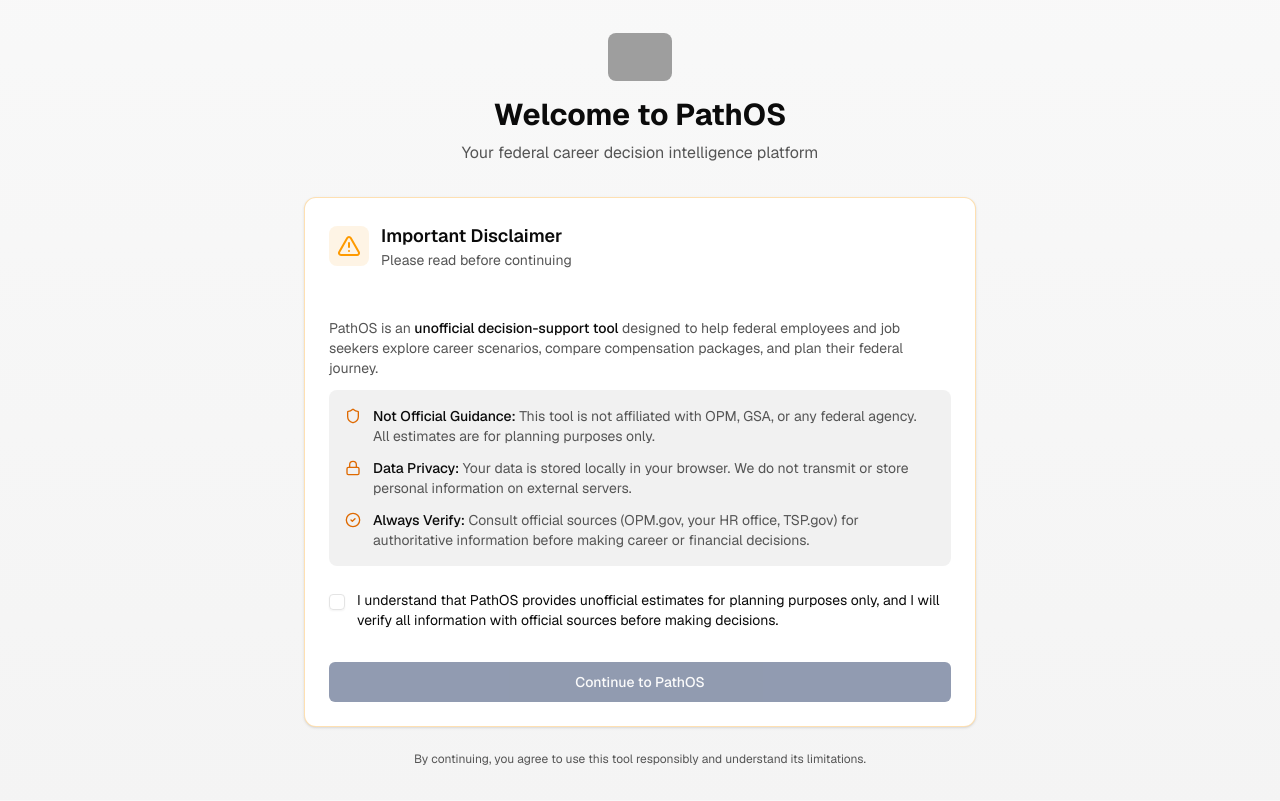
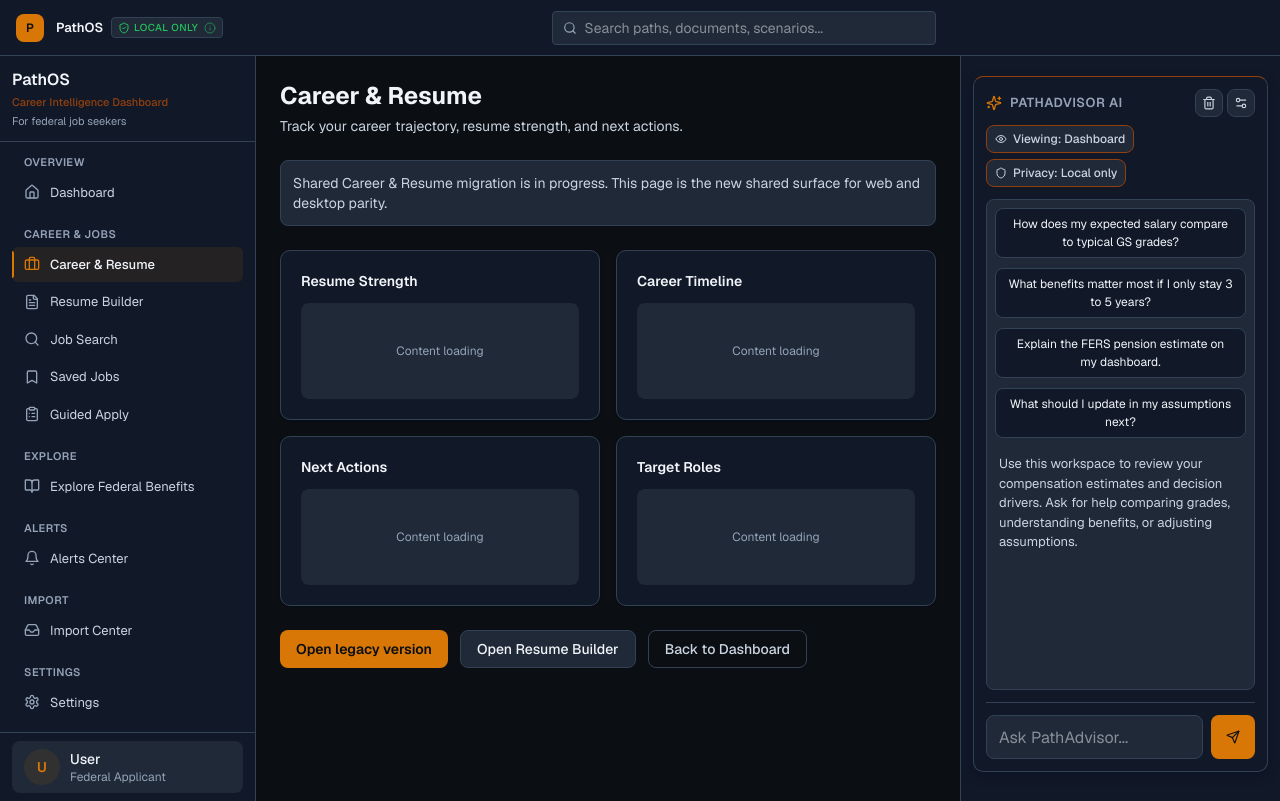
Before and after one commit to PathOSFederal/pathos-desktop-v2, a Next.js app: page /dashboard/career in a window 1280 px wide. Built offline with nearby package versions, Linux system fonts and the light colour scheme; grey boxes are pictures that could not be loaded.

Commit message:
#feature/shared-screen-par update

```diff
--- /dev/null
+++ b/app/(legacy)/layout.tsx
@@ -0,0 +1,11 @@
+import type React from 'react';
+import { AppShell } from '@/components/app-shell';
+
+/**
+ * Legacy route group layout.
+ *
+ * Legacy pages continue to use the original Next AppShell wrapper.
+ */
+export default function LegacyGroupLayout(props: { children: React.ReactNode }) {
+  return <AppShell>{props.children}</AppShell>;
+}
--- /dev/null
+++ b/app/(shared)/dashboard/career/page.tsx
@@ -0,0 +1,77 @@
+'use client';
+
+import { useCallback, useState } from 'react';
+import { useSearchParams } from 'next/navigation';
+import { NavigationProvider } from '@pathos/adapters';
+import { parseThemeVariant } from '@pathos/core';
+import { useNextNavAdapter, NextNavLink } from '@/lib/adapters/next-nav-adapter';
+import {
+  SharedAppShell,
+  CareerScreen,
+  PathAdvisorRail,
+  type PathAdvisorMessage,
+  type ThemeVariant,
+} from '@pathos/ui';
+
+const SIMULATED_REPLY =
+  'Thanks for your question. This is a local-only preview—PathAdvisor will use your context when connected.';
+
+function SharedCareerShell(props: { themeVariant?: ThemeVariant }) {
+  const [advisorMessages, setAdvisorMessages] = useState<PathAdvisorMessage[]>([]);
+
+  const handleAdvisorSend = useCallback(function (text: string) {
+    const userMessage: PathAdvisorMessage = { role: 'user', content: text };
+    setAdvisorMessages(function (prev) {
+      const next = [];
+      for (let i = 0; i < prev.length; i++) {
+        next.push(prev[i]);
+      }
+      next.push(userMessage);
+      return next;
+    });
+
+    setTimeout(function () {
+      const assistantMessage: PathAdvisorMessage = {
+        role: 'assistant',
+        content: SIMULATED_REPLY,
+      };
+      setAdvisorMessages(function (prev) {
+        const next = [];
+        for (let i = 0; i < prev.length; i++) {
+          next.push(prev[i]);
+        }
+        next.push(assistantMessage);
+        return next;
+      });
+    }, 600);
+  }, []);
+
+  return (
+    <SharedAppShell
+      platform="web"
+      themeVariant={props.themeVariant}
+      rightRail={
+        <PathAdvisorRail
+          dock="right"
+          messages={advisorMessages}
+          onSend={handleAdvisorSend}
+        />
+      }
+      advisorDock="right"
+    >
+      <CareerScreen />
+    </SharedAppShell>
+  );
+}
+
+export default function CareerPage() {
+  const adapter = useNextNavAdapter();
+  const searchParams = useSearchParams();
+  const themeVariant = parseThemeVariant(searchParams.get('theme')) ?? undefined;
+
+  return (
+    <NavigationProvider adapter={adapter} linkComponent={NextNavLink}>
+      <SharedCareerShell themeVariant={themeVariant} />
+    </NavigationProvider>
+  );
+}
--- /dev/null
+++ b/app/(shared)/dashboard/resume-builder/page.tsx
@@ -0,0 +1,77 @@
+'use client';
+
+import { useCallback, useState } from 'react';
+import { useSearchParams } from 'next/navigation';
+import { NavigationProvider } from '@pathos/adapters';
+import { parseThemeVariant } from '@pathos/core';
+import { useNextNavAdapter, NextNavLink } from '@/lib/adapters/next-nav-adapter';
+import {
+  SharedAppShell,
+  PathAdvisorRail,
+  ResumeBuilderScreen,
+  type PathAdvisorMessage,
+  type ThemeVariant,
+} from '@pathos/ui';
+
+const SIMULATED_REPLY =
+  'Thanks for your question. This is a local-only preview—PathAdvisor will use your context when connected.';
+
+function SharedResumeBuilderShell(props: { themeVariant?: ThemeVariant }) {
+  const [advisorMessages, setAdvisorMessages] = useState<PathAdvisorMessage[]>([]);
+
+  const handleAdvisorSend = useCallback(function (text: string) {
+    const userMessage: PathAdvisorMessage = { role: 'user', content: text };
+    setAdvisorMessages(function (prev) {
+      const next = [];
+      for (let i = 0; i < prev.length; i++) {
+        next.push(prev[i]);
+      }
+      next.push(userMessage);
+      return next;
+    });
+
+    setTimeout(function () {
+      const assistantMessage: PathAdvisorMessage = {
+        role: 'assistant',
+        content: SIMULATED_REPLY,
+      };
+      setAdvisorMessages(function (prev) {
+        const next = [];
+        for (let i = 0; i < prev.length; i++) {
+          next.push(prev[i]);
+        }
+        next.push(assistantMessage);
+        return next;
+      });
+    }, 600);
+  }, []);
+
+  return (
+    <SharedAppShell
+      platform="web"
+      themeVariant={props.themeVariant}
+      rightRail={
+        <PathAdvisorRail
+          dock="right"
+          messages={advisorMessages}
+          onSend={handleAdvisorSend}
+        />
+      }
+      advisorDock="right"
+    >
+      <ResumeBuilderScreen />
+    </SharedAppShell>
+  );
+}
+
+export default function ResumeBuilderPage() {
+  const adapter = useNextNavAdapter();
+  const searchParams = useSearchParams();
+  const themeVariant = parseThemeVariant(searchParams.get('theme')) ?? undefined;
+
+  return (
+    <NavigationProvider adapter={adapter} linkComponent={NextNavLink}>
+      <SharedResumeBuilderShell themeVariant={themeVariant} />
+    </NavigationProvider>
+  );
+}
--- /dev/null
+++ b/app/(shared)/layout.tsx
@@ -0,0 +1,11 @@
+import type React from 'react';
+
+/**
+ * Shared route group layout.
+ *
+ * Intentionally minimal: shared routes render their own SharedAppShell from
+ * @pathos/ui and must not be wrapped by the legacy Next AppShell.
+ */
+export default function SharedGroupLayout(props: { children: React.ReactNode }) {
+  return <>{props.children}</>;
+}
--- /dev/null
+++ b/app/dashboard/layout.tsx
@@ -0,0 +1,12 @@
+import type React from 'react';
+import { AppShell } from '@/components/app-shell';
+
+/**
+ * Legacy dashboard layout wrapper.
+ *
+ * Keeps existing Next dashboard sub-routes on the legacy shell while shared
+ * routes are hosted under app/(shared).
+ */
+export default function LegacyDashboardLayout(props: { children: React.ReactNode }) {
+  return <AppShell>{props.children}</AppShell>;
+}
--- a/app/layout.tsx
+++ b/app/layout.tsx
@@ -1,7 +1,6 @@
 import type React from 'react';
 import type { Metadata } from 'next';
 import { Geist, Geist_Mono } from 'next/font/google';
-import { AppShell } from '@/components/app-shell';
 import { Toaster } from '@/components/ui/toaster';
 import { Providers } from './providers';
 import './globals.css';
@@ -59,7 +58,7 @@ export default function RootLayout(props: Readonly<{ children: React.ReactNode }
     <html lang="en" className={geistSans.variable + ' ' + geistMono.variable + ' dark'} suppressHydrationWarning>
       <body className="font-sans antialiased">
         <Providers>
-          <AppShell>{children}</AppShell>
+          {children}
           <Toaster />
         </Providers>
       </body>
--- a/packages/ui/src/screens/CareerScreen.tsx
+++ b/packages/ui/src/screens/CareerScreen.tsx
@@ -13,10 +13,12 @@ import { useNav } from '@pathos/adapters';
 
 export interface CareerScreenProps {
   userName?: string;
+  legacyHref?: string;
 }
 
-export function CareerScreen(_props: CareerScreenProps) {
+export function CareerScreen(props: CareerScreenProps) {
   const nav = useNav();
+  const legacyHref = props.legacyHref ?? '/dashboard-legacy/career';
 
   return (
     <div className="p-4 lg:p-6 space-y-6">
@@ -25,6 +27,18 @@ export function CareerScreen(_props: CareerScreenProps) {
         <p className="text-sm mt-1" style={{ color: 'var(--p-text-muted)' }}>
           Track your career trajectory, resume strength, and next actions.
         </p>
+      </div>
+
+      <div
+        className="p-3 text-sm"
+        style={{
+          background: 'var(--p-surface2)',
+          border: '1px solid var(--p-border)',
+          borderRadius: 'var(--p-radius)',
+          color: 'var(--p-text-muted)',
+        }}
+      >
+        Shared Career & Resume migration is in progress. This page is the new shared surface for web and desktop parity.
       </div>
 
       <div className="grid grid-cols-1 md:grid-cols-2 gap-4">
@@ -37,13 +51,26 @@ export function CareerScreen(_props: CareerScreenProps) {
       <div className="flex gap-3">
         <button
           type="button"
-          onClick={function () { nav.push('/dashboard/resume-builder'); }}
-          className="px-4 py-2 text-sm font-medium transition-colors"
+          onClick={function () { nav.push(legacyHref); }}
+          className="px-4 py-2 text-sm font-semibold transition-colors"
           style={{
             background: 'var(--p-accent)',
             borderRadius: 'var(--p-radius)',
             color: 'var(--p-bg)',
             border: 'none',
+          }}
+        >
+          Open legacy version
+        </button>
+        <button
+          type="button"
+          onClick={function () { nav.push('/dashboard/resume-builder'); }}
+          className="px-4 py-2 text-sm font-medium transition-colors"
+          style={{
+            background: 'var(--p-surface2)',
+            border: '1px solid var(--p-border)',
+            borderRadius: 'var(--p-radius)',
+            color: 'var(--p-text)',
           }}
         >
           Open Resume Builder
--- a/packages/ui/src/screens/ResumeBuilderScreen.tsx
+++ b/packages/ui/src/screens/ResumeBuilderScreen.tsx
@@ -12,6 +12,7 @@
 
 import type React from 'react';
 import { useState, useEffect, useCallback } from 'react';
+import { useNav } from '@pathos/adapters';
 import {
   FileText,
   Save,
@@ -48,7 +49,9 @@ import type {
 // Props
 // ---------------------------------------------------------------------------
 
-export interface ResumeBuilderScreenProps {}
+export interface ResumeBuilderScreenProps {
+  legacyHref?: string;
+}
 
 // ---------------------------------------------------------------------------
 // Helper: generate IDs
@@ -261,6 +264,7 @@ function ResumePreview(props: { draft: ResumeDraft; hideSensitive: boolean }) {
 // ---------------------------------------------------------------------------
 
 export function ResumeBuilderScreen(_props: ResumeBuilderScreenProps) {
+  const nav = useNav();
   const [store, setStore] = useState<ResumeStore>({
     schemaVersion: 1,
     draft: createDefaultDraft(),
@@ -388,6 +392,7 @@ export function ResumeBuilderScreen(_props: ResumeBuilderScreenProps) {
   }
 
   const versions = listVersions(store);
+  const legacyHref = _props.legacyHref ?? '/dashboard-legacy/resume-builder';
 
   return (
     <div className="flex flex-col h-full" style={{ color: 'var(--p-text)' }}>
@@ -408,6 +413,20 @@ export function ResumeBuilderScreen(_props: ResumeBuilderScreenProps) {
           </span>
         </div>
         <div className="flex items-center gap-2">
+          <button
+            type="button"
+            onClick={function () { nav.push(legacyHref); }}
+            className="px-2.5 py-1.5 text-xs font-medium rounded transition-colors"
+            style={{
+              border: '1px solid var(--p-border)',
+              borderRadius: 'var(--p-radius)',
+              color: 'var(--p-text-muted)',
+              background: 'var(--p-surface2)',
+            }}
+            aria-label="Open legacy version"
+          >
+            Open legacy version
+          </button>
           <button
             type="button"
             onClick={function () { setHideSensitive(!hideSensitive); }}
@@ -438,6 +457,17 @@ export function ResumeBuilderScreen(_props: ResumeBuilderScreenProps) {
             Versions ({versions.length})
           </button>
         </div>
+      </div>
+
+      <div
+        className="px-4 py-2 text-xs"
+        style={{
+          borderBottom: '1px solid var(--p-border)',
+          background: 'var(--p-surface2)',
+          color: 'var(--p-text-muted)',
+        }}
+      >
+        Shared Resume Builder migration is in progress. Use this shared screen for parity testing, or open the legacy version for advanced workflows.
       </div>
 
       {/* Versions panel */}
```
Also changed, not shown: app/(legacy)/dashboard-legacy/career/page.tsx (renamed from app/dashboard/career/page.tsx), app/(legacy)/dashboard-legacy/page.tsx (renamed from app/dashboard-legacy/page.tsx), app/(legacy)/dashboard-legacy/resume-builder/page.tsx (renamed from app/dashboard/resume-builder/page.tsx), app/(shared)/dashboard/page.tsx (renamed from app/dashboard/page.tsx).
